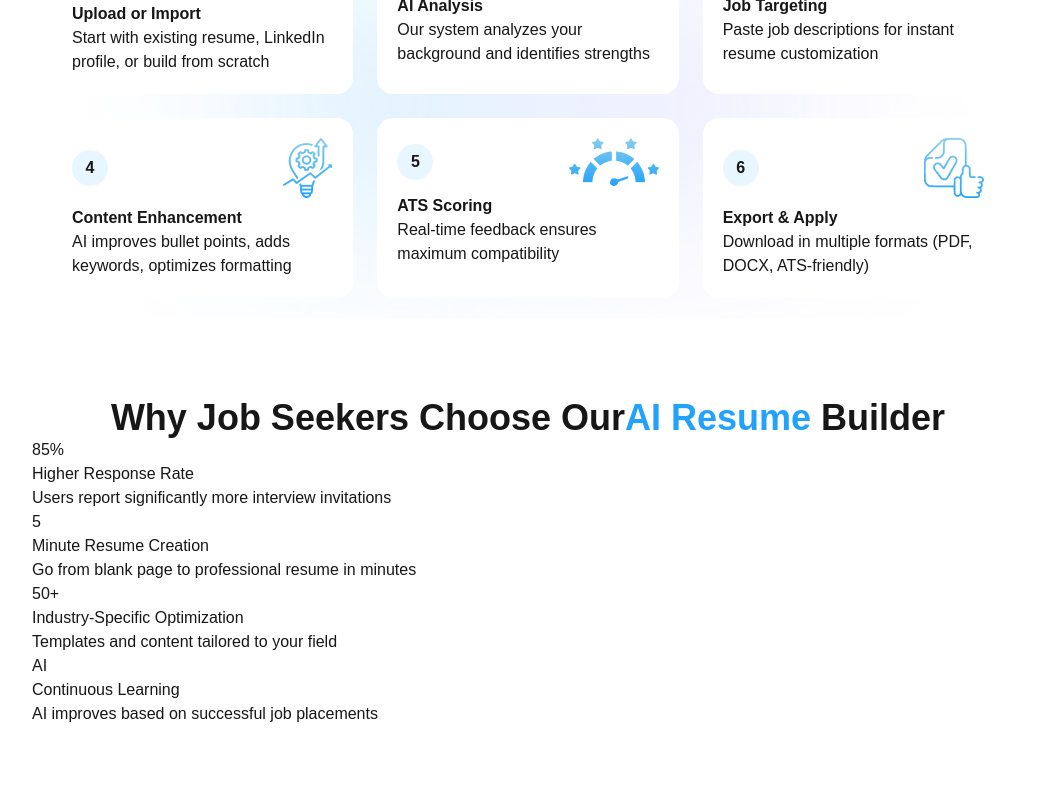
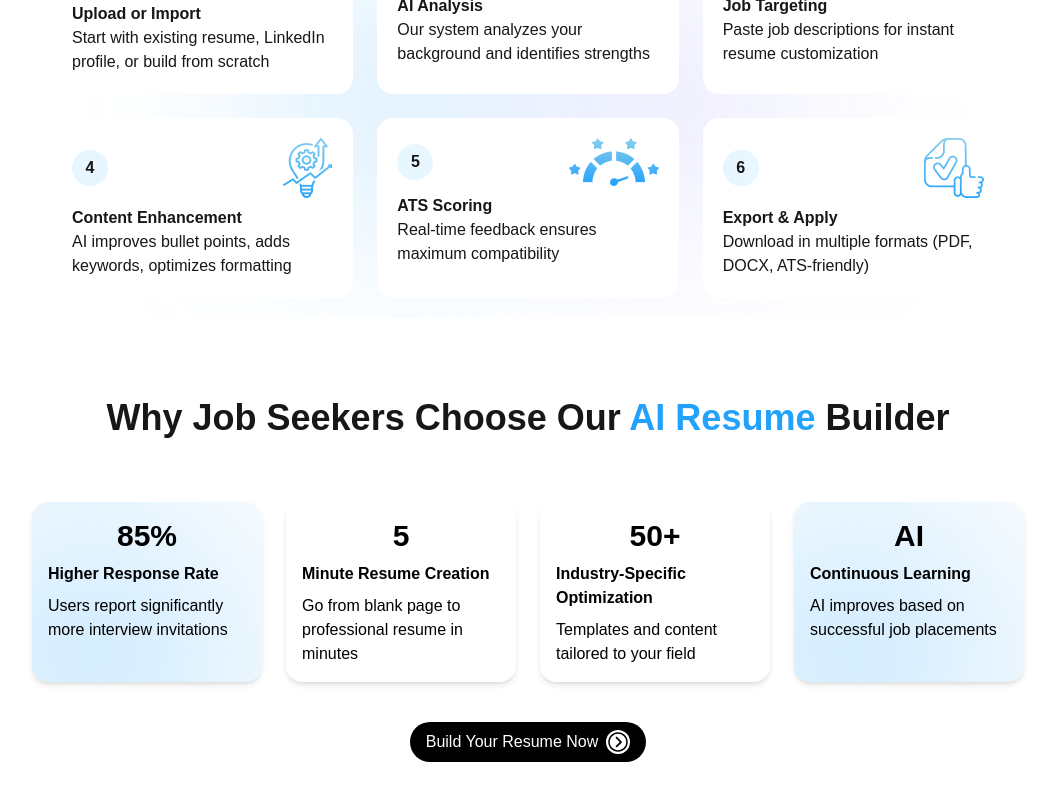
Before and after one commit to EmonHossen10/job-mantic, a Next.js app: page / in a window 1280 px wide. Shown: the part 4566-5366 px from the top of the page, without its empty margins (112-1167 px from the left). Before the commit the page ends 5332 px from the top, so only its background shows below. Built offline with nearby package versions, Linux system fonts and the light colour scheme.

Commit message:
job seekers added

```diff
--- a/app/Components/JobSeekers.js
+++ b/app/Components/JobSeekers.js
@@ -1,4 +1,6 @@
 import React from "react";
+import bgShadow from "@/public/bg-shadow.png";
+import Button from "./Button";
 
 const JobSeekers = () => {
   const data = [
@@ -29,20 +31,38 @@ const JobSeekers = () => {
   ];
   return (
     <div className="my-10 ">
-      <h2 className="text-4xl text-center font-semibold">
+      <h2 className="md:text-4xl text-xl text-center font-semibold">
         Why Job Seekers Choose Our
-        <span className="text-[#23A2FC]">AI Resume</span> Builder
+        <span className="text-[#23A2FC]"> AI Resume</span> Builder
       </h2>
 
-      <section>
+      <div className="grid grid-cols-1 md:grid-cols-4 mt-16 gap-6">
         {data.map((item, index) => (
-          <div key={index}>
-            <h2>{item.amount}</h2>
-            <h2>{item.title}</h2>
-            <p>{item.description}</p>
+         <div
+            key={item.id}
+            className={`p-4 rounded-2xl shadow-md text-black transition bg-cover bg-center`}
+            style={{
+              backgroundImage:
+                index === 0
+                  ? `url(${bgShadow.src})` // first card
+                  : index === data.length - 1
+                  ? `url(${bgShadow.src})` // last card
+                  : "none",
+              backgroundColor: index !== 0 && index !== data.length - 1 ? "#fff" : "transparent",
+            }}
+          >
+            <div>
+              <h2 className="text-center font-bold text-3xl mb-2">{item.amount}</h2>
+              <h2 className=" mb-2 font-bold">{item.title}</h2>
+              <p>{item.description}</p>
+            </div>
           </div>
         ))}
-      </section>
+      </div>
+
+      <div className="w-full mx-auto flex justify-center mt-10">
+  <Button>Build Your Resume Now</Button>
+</div>
     </div>
   );
 };
--- a/app/layout.js
+++ b/app/layout.js
@@ -27,8 +27,8 @@ export const metadata = {
 export default function RootLayout({ children }) {
   return (
     <html lang="en">
-      <body className={`${inter.variable} antialiased`}>
-        <div className="max-w-5xl mx-auto px-4">
+      <body className={`${inter.variable} antialiased `}>
+        <div className="max-w-5xl mx-auto px-4  ">
           {/* Navigation Bar */}
           <Navbar />
           {children}
```
Also changed, not shown: public/bg-shadow.png (added).
